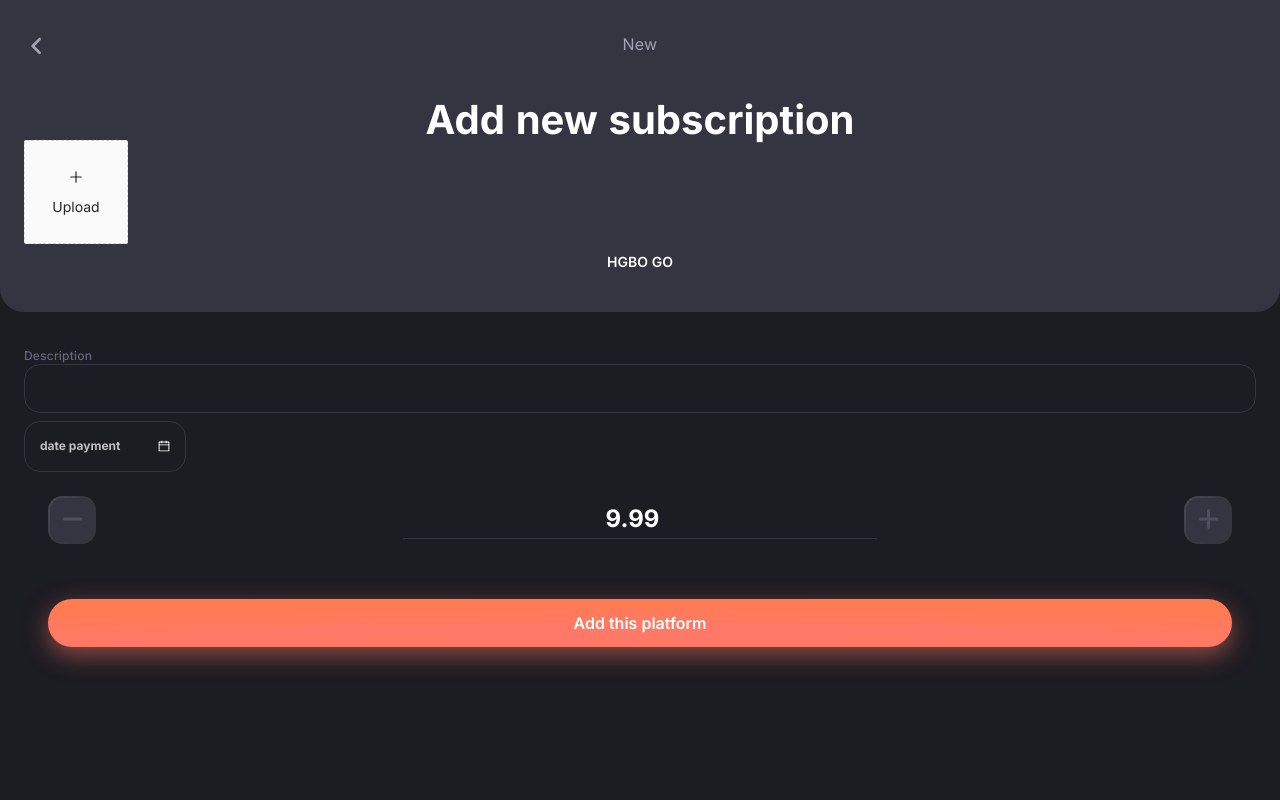
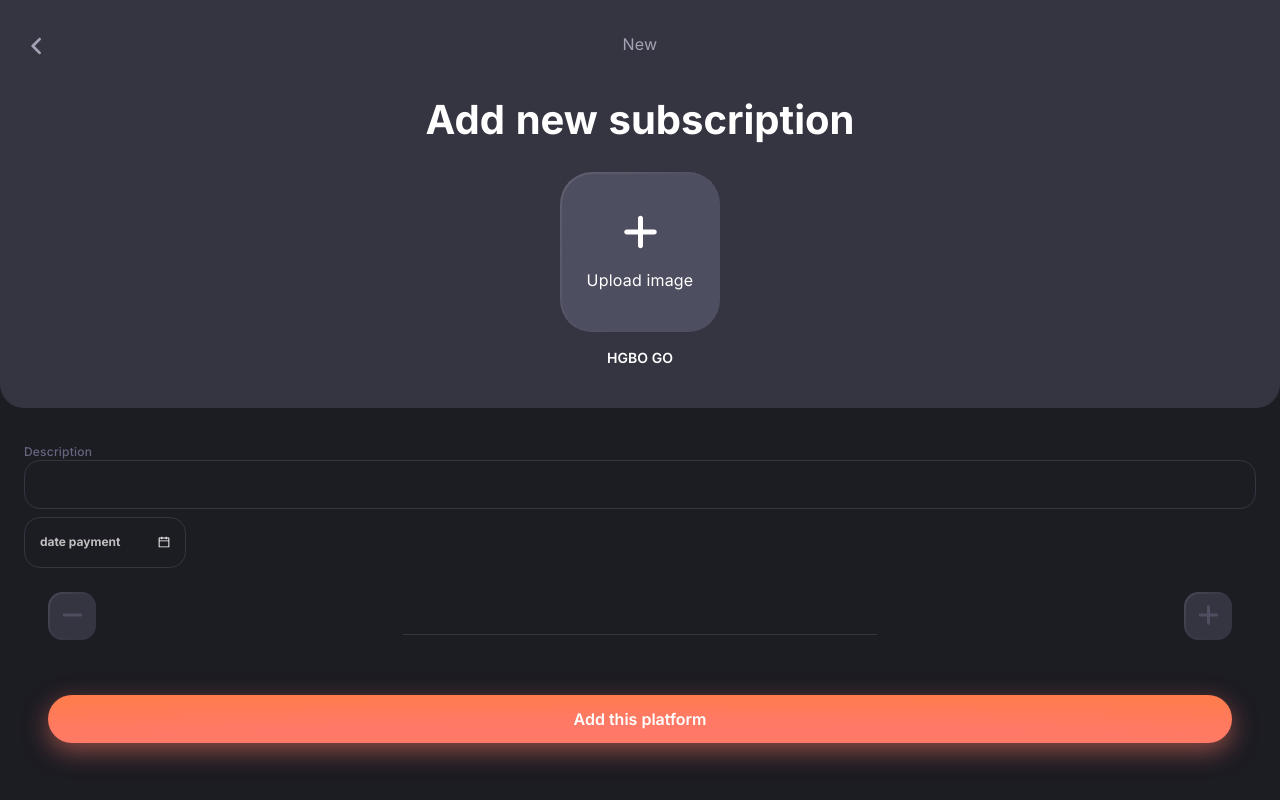
Before and after one commit to Dan-Viduykov/trackizer, a React (Create React App) app: page /sub-new in a window 1280 px wide. Built offline with nearby package versions, Linux system fonts and the light colour scheme.

Commit message:
add image for new sub

```diff
--- a/custom.d.ts
+++ b/custom.d.ts
@@ -7,3 +7,8 @@ declare module "*.png" {
     const content: any;
     export default content;
 }
+
+declare module "*.jpg" {
+    const content: any;
+    export default content;
+}
--- a/src/App.scss
+++ b/src/App.scss
@@ -19,9 +19,17 @@ main {
 }
 
 .img {
-    display: flex;
-    background: #A2A2B5;
-    border-radius: 30%;
+    position: relative;
+
+    img {
+        width: 100%;
+        height: 100%;
+        object-fit: cover;
+        border-radius: inherit;
+        position: absolute;
+        top: 0;
+        left: 0;
+    }
 }
 
 .logo-40 {
--- a/src/App.tsx
+++ b/src/App.tsx
@@ -16,14 +16,14 @@ const App: FC = () => {
         <div className="app">
             <Outlet />
             <Routes>
-                <Route path={process.env.PUBLIC_URL + "/"} element={<HomeScreen />}/>
-                <Route path={process.env.PUBLIC_URL + "/budgets"} element={<Budgets />}/>
-                <Route path={process.env.PUBLIC_URL + "/calendar"} element={<Calendar />}/>
-                <Route path={process.env.PUBLIC_URL + "/creditCards"} element={<CreditCards />}/>
-                <Route path={process.env.PUBLIC_URL + "/creditCards/edit"} element={<CreditCards />}/>
-                <Route path={process.env.PUBLIC_URL + "/settings"} element={<AppSettings />}/>
-                <Route path={process.env.PUBLIC_URL + "/sub-info/:title"} element={<SubscriptionInfo />}/>
-                <Route path={process.env.PUBLIC_URL + "/sub-new"} element={<NewSubscription />}/>
+                <Route path="/" element={<HomeScreen />}/>
+                <Route path="/budgets" element={<Budgets />}/>
+                <Route path="/calendar" element={<Calendar />}/>
+                <Route path="/creditCards" element={<CreditCards />}/>
+                <Route path="/creditCards/edit" element={<CreditCards />}/>
+                <Route path="/settings" element={<AppSettings />}/>
+                <Route path="/sub-info/:title" element={<SubscriptionInfo />}/>
+                <Route path="/sub-new" element={<NewSubscription />}/>
             </Routes>
         </div>
     )
--- a/src/components/SubsList/SubsList.tsx
+++ b/src/components/SubsList/SubsList.tsx
@@ -13,11 +13,11 @@ const SubsList: FC<SubsListProps> = ({ typeList }) => {
     const { subscriptions, logoMode } = useAppSelector(state => state.appReducer);
 
     const items = (subs: ISub[]) => subs.map((sub: ISub) => {
-        const { name, price, id } = sub;
+        const { name, price, id, image } = sub;
 
         const logoImg = (
-            <div className="subs__item-img">
-                <img src="" alt="" />
+            <div className="subs__item-img img">
+                {image.length !== 0 ? <img src={image} alt="name" /> : <img src="" alt="" />}
             </div>
         )
         const logoDate = (
--- a/src/core/modules/IApp.ts
+++ b/src/core/modules/IApp.ts
@@ -10,6 +10,7 @@ export interface ISub {
     description: string;
     category: string;
     datePayment: string;
+    image: string;
     currency: string;
     price: number;
     id: string;
--- a/src/core/store/reducers/appReducer.ts
+++ b/src/core/store/reducers/appReducer.ts
@@ -3,6 +3,7 @@ import { AppState } from "../../modules/IApp";
 
 import { PayloadAction } from '@reduxjs/toolkit';
 import { createSlice } from '@reduxjs/toolkit';
+import Placeholder from "../../../assets/img/placeholder.jpg";
 
 const uniqid = require('uniqid');
 
@@ -13,6 +14,7 @@ const initialState: AppState = {
             description: 'Music app',
             category: 'Enterteintment',
             datePayment: `${new Date().getMonth() + 1}.${new Date().getDate()}.${new Date().getFullYear()}`,
+            image: Placeholder,
             currency: 'USD ($)',
             price: 5.99,
             id: uniqid(),
@@ -22,6 +24,7 @@ const initialState: AppState = {
             description: 'Cloud',
             category: 'cloud',
             datePayment: `${new Date().getMonth() + 1}.${new Date().getDate()}.${new Date().getFullYear()}`,
+            image: Placeholder,
             currency: 'USD ($)',
             price: 25.99,
             id: uniqid(),
@@ -31,6 +34,7 @@ const initialState: AppState = {
             description: 'Video app',
             category: 'Enterteintment',
             datePayment: `${new Date().getDate()} ${new Date().getMonth()} ${new Date().getFullYear()}`,
+            image: Placeholder,
             currency: 'USD ($)',
             price: 15.99,
             id: uniqid(),
--- a/src/pages/NewSubscription/NewSubForm/NewSubForm.tsx
+++ b/src/pages/NewSubscription/NewSubForm/NewSubForm.tsx
@@ -1,25 +1,19 @@
-import { ChangeEvent, FC, FormEvent, useState } from "react";
+import { ChangeEvent, FC } from "react";
 import './NewSubForm.scss'
 
 import { faMinus, faPlus } from "@fortawesome/free-solid-svg-icons";
 import { FontAwesomeIcon } from "@fortawesome/react-fontawesome";
 
-import { useAppDispatch } from "../../../core/hooks/redux";
-import { AppSlice } from "../../../core/store/reducers/appReducer";
-import { ISub } from "../../../core/modules/IApp";
-import { useNavigate } from "react-router-dom";
 import { DatePicker } from "antd";
 
-const NewSubForm: FC = () => {
-    const [ valuePrice, setValuePrice ] = useState('9.99');
-    const [ valueDescription, setValueDescription ] = useState('');
-    const [ valueDate, setValueDate ] = useState('')
+interface NewSubFormProps {
+    setValuePrice: (value: string) => void
+    setValueDescription: (value: string) => void
+    setValueDate: (value: string) => void
+}
 
-    const navigate = useNavigate()
-    const dispatch = useAppDispatch()
-    const uniqid = require('uniqid');
-
-    const { addSubscription } = AppSlice.actions
+const NewSubForm: FC<NewSubFormProps> = (props) => {
+    const {setValuePrice, setValueDescription, setValueDate} = props
 
     const onChangePrice = (event: ChangeEvent<HTMLInputElement>) => {
         setValuePrice(event.target.value)
@@ -31,31 +25,13 @@ const NewSubForm: FC = () => {
         setValueDate(dateString)
     }
 
-    const handleSubmit = (event: FormEvent<HTMLFormElement>) => {
-        event.preventDefault();
-
-        const newSub: ISub = {
-            name: valueDescription,
-            description: valueDescription,
-            category: valueDescription,
-            datePayment: valueDate,
-            currency: 'USD ($)',
-            price: Number(valuePrice),
-            id: uniqid(),
-        }
-
-        dispatch(addSubscription(newSub))
-        navigate('/')
-    }
-
     return (
-        <form className="sub-form" onSubmit={handleSubmit}>
+        <div className="sub-form">
             <fieldset className="sub-form__info">
                 <label htmlFor="sub-description" className="ft-body-s">Description</label>
                 <input
                     id="sub-description"
                     className="sub-form__description ft-2 input"
-                    value={valueDescription}
                     onChange={onChangeDescription} />
                 <DatePicker
                     placeholder="date payment"
@@ -68,7 +44,6 @@ const NewSubForm: FC = () => {
                 </button>
                 <input
                     className="sub-form__value ft-5"
-                    value={valuePrice}
                     onChange={onChangePrice}
                     type='number' />
                 <button className="sub-form__btn border" >
@@ -80,7 +55,7 @@ const NewSubForm: FC = () => {
                 type="submit" >
                 Add this platform
             </button>
-        </form>
+        </div>
     )
 }
 
--- a/src/pages/NewSubscription/NewSubscription.tsx
+++ b/src/pages/NewSubscription/NewSubscription.tsx
@@ -1,22 +1,66 @@
-import { FC } from "react";
+import { FC, FormEvent, useState } from "react";
 import './NewSubscription.scss'
 
 import HeaderTopMenu from "../../components/HeaderTopMenu";
+
 import { UploadImage } from "./UploadImage";
 import NewSubForm from "./NewSubForm";
 
+import { useNavigate } from "react-router-dom";
+import { useAppDispatch } from "../../core/hooks/redux";
+import { AppSlice } from "../../core/store/reducers/appReducer";
+import { ISub } from "../../core/modules/IApp";
+
+import Placeholder from "../../assets/img/placeholder.jpg";
+
 const NewSubscription: FC = () => {
+    const navigate = useNavigate();
+    const dispatch = useAppDispatch();
+    const uniqid = require('uniqid');
+    const { addSubscription } = AppSlice.actions;
+
+    const [ valuePrice, setValuePrice ] = useState('9.99');
+    const [ valueDescription, setValueDescription ] = useState('');
+    const [ valueDate, setValueDate ] = useState('');
+    const [ valueImage, setValueImage ] = useState('');
+
+    const handleSubmit = (event: FormEvent<HTMLFormElement>) => {
+        event.preventDefault();
+
+        const newSub: ISub = {
+            name: valueDescription,
+            description: valueDescription,
+            category: valueDescription,
+            datePayment: valueDate,
+            image: valueImage.length === 0 ? Placeholder : valueImage,
+            currency: 'USD ($)',
+            price: Number(valuePrice),
+            id: uniqid(),
+        }
+
+        console.log(newSub);
+        dispatch(addSubscription(newSub))
+        navigate('/')
+    }
+
     return (
         <main className="new-sub">
+            <form onSubmit={handleSubmit}>
                 <section className="new-sub__choose section bookmark">
                     <HeaderTopMenu angleLeft title="New" />
                     <h3 className="new-sub__title ft-7">Add new subscription</h3>
-                <UploadImage />
+                    <UploadImage
+                        setValueImage={setValueImage}
+                        valueImage={valueImage} />
                     <div className="new-sub__sub-name ft-2">HGBO GO</div>
                 </section>
                 <section className="section">
-                <NewSubForm />
+                    <NewSubForm
+                        setValuePrice={setValuePrice}
+                        setValueDescription={setValueDescription}
+                        setValueDate={setValueDate} />
                 </section>
+            </form>
         </main>
     )
 }
--- a/src/pages/NewSubscription/UploadImage/UploadImage.scss
+++ b/src/pages/NewSubscription/UploadImage/UploadImage.scss
@@ -1 +1,39 @@
 @import '../../../sass/style.scss';
+
+.file {
+    width: 160px;
+    height: 160px;
+    margin: 32px auto 16px;
+    background: $gray60;
+    border-radius: 32px;
+    position: relative;
+
+    &__input {
+        display: none;
+    }
+
+    &__label {
+        width: 100%;
+        height: 100%;
+        border-radius: inherit;
+        display: flex;
+        flex-direction: column;
+        align-items: center;
+        justify-content: center;
+    }
+
+    &__plus {
+        margin-bottom: 16px;
+        font-size: 40px;
+    }
+
+    &__preview {
+        width: 100%;
+        height: 100%;
+        position: absolute;
+        top: 0;
+        left: 0;
+        pointer-events: none;
+        border-radius: inherit;
+    }
+}
--- a/src/pages/NewSubscription/UploadImage/UploadImage.tsx
+++ b/src/pages/NewSubscription/UploadImage/UploadImage.tsx
@@ -1,68 +1,43 @@
-import { FC, useState } from "react";
+import { ChangeEvent, FC } from "react";
 import './UploadImage.scss'
 
-import { LoadingOutlined, PlusOutlined } from '@ant-design/icons';
-import { message, Upload } from 'antd';
-import type { UploadChangeParam } from 'antd/es/upload';
-import type { RcFile, UploadFile, UploadProps } from 'antd/es/upload/interface';
+import { faPlus } from "@fortawesome/free-solid-svg-icons";
+import { FontAwesomeIcon } from "@fortawesome/react-fontawesome";
 
-const getBase64 = (img: RcFile, callback: (url: string) => void) => {
-    const reader = new FileReader();
-    reader.addEventListener('load', () => callback(reader.result as string));
-    reader.readAsDataURL(img);
-};
+interface UploadImageProps {
+  className?: string
+  setValueImage: (value: string) => void;
+  valueImage: string;
+}
 
-const beforeUpload = (file: RcFile) => {
-    const isJpgOrPng = file.type === 'image/jpeg' || file.type === 'image/png';
-    if (!isJpgOrPng) {
-      message.error('You can only upload JPG/PNG file!');
+const UploadImage: FC<UploadImageProps> = (props) => {
+  const { className, setValueImage, valueImage } = props;
+
+  const handleChange = (event: ChangeEvent<HTMLInputElement>) => {
+    if (event.target.files && event.target.files[0]) {
+      setValueImage(URL.createObjectURL(event.target.files[0]));
     }
-    const isLt2M = file.size / 1024 / 1024 < 2;
-    if (!isLt2M) {
-      message.error('Image must smaller than 2MB!');
-    }
-    return isJpgOrPng && isLt2M;
-};
+  }
 
-const UploadImage: FC = () => {
-    const [loading, setLoading] = useState(false);
-    const [imageUrl, setImageUrl] = useState<string>();
-
-    const handleChange: UploadProps['onChange'] = (info: UploadChangeParam<UploadFile>) => {
-      if (info.file.status === 'uploading') {
-        setLoading(true);
-        return;
-      }
-      if (info.file.status === 'done') {
-        // Get this url from response in real world.
-        getBase64(info.file.originFileObj as RcFile, url => {
-          setLoading(false);
-          setImageUrl(url);
-        });
-      }
-    };
-
-    const uploadButton = (
-      <div>
-        {loading ? <LoadingOutlined /> : <PlusOutlined />}
-        <div style={{ marginTop: 8 }}>Upload</div>
+  return (
+    <div className="file border">
+      <input
+        className={`${className} file__input`}
+        id='image-file'
+        name="image-file"
+        type="file"
+        onChange={handleChange} />
+      <label
+        className="file__label"
+        htmlFor="image-file" >
+          <FontAwesomeIcon className="file__plus" icon={faPlus} />
+          <span className="ft-body-l">Upload image</span>
+      </label>
+      <div className="file__preview img">
+        { valueImage !== '' ? <img src={valueImage} alt="" /> : null }
       </div>
-    );
-
-    return (
-      <Upload
-        name="avatar"
-        listType="picture-card"
-        className="avatar-uploader"
-        showUploadList={false}
-        action={'https://www.mocky.io/v2/5cc8019d300000980a055e76'}
-        beforeUpload={beforeUpload}
-        onChange={handleChange}
-        maxCount={1}
-      >
-        {imageUrl ? <img src={imageUrl} alt="avatar" style={{ width: '100%' }} /> : uploadButton}
-      </Upload>
-    );
-  };
+    </div>
+  )
+}
 
 export {UploadImage}
```
Also changed, not shown: src/assets/img/placeholder.jpg (added). Lines whose indentation alone changed are shown as unchanged.
